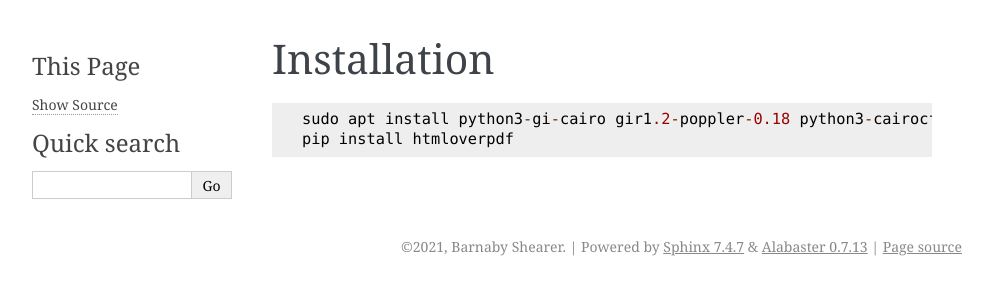
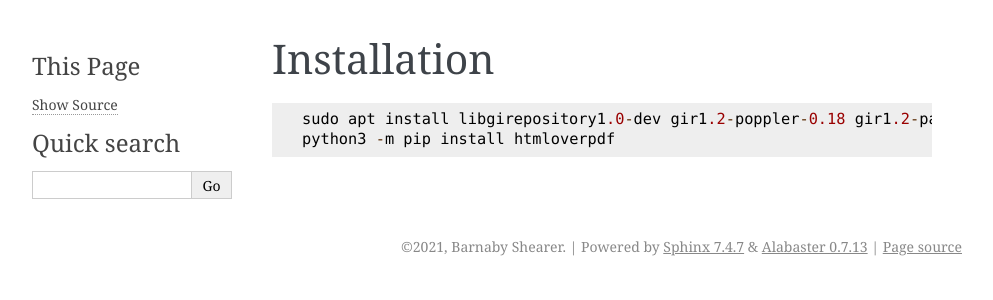
Before and after one commit to BarnabyShearer/htmloverpdf, a Sphinx documentation site: the page built from docs/install.rst, in a window 1280 px wide. Shown: the top 300 px of the page, without its empty margins (148-1141 px from the left). Built offline with Sphinx 7.4.7, drawn with Linux system fonts in a browser that asks for light colours.

Commit message:
Update docs/install.rst

```diff
--- a/docs/install.rst
+++ b/docs/install.rst
@@ -3,5 +3,5 @@ Installation
 
 ::
 
-    sudo apt install python3-gi-cairo gir1.2-poppler-0.18 python3-cairocffi python3-lxml gir1.2-pango-1.0
-    pip install htmloverpdf
+    sudo apt install libgirepository1.0-dev gir1.2-poppler-0.18 gir1.2-pango-1.0
+    python3 -m pip install htmloverpdf
```
